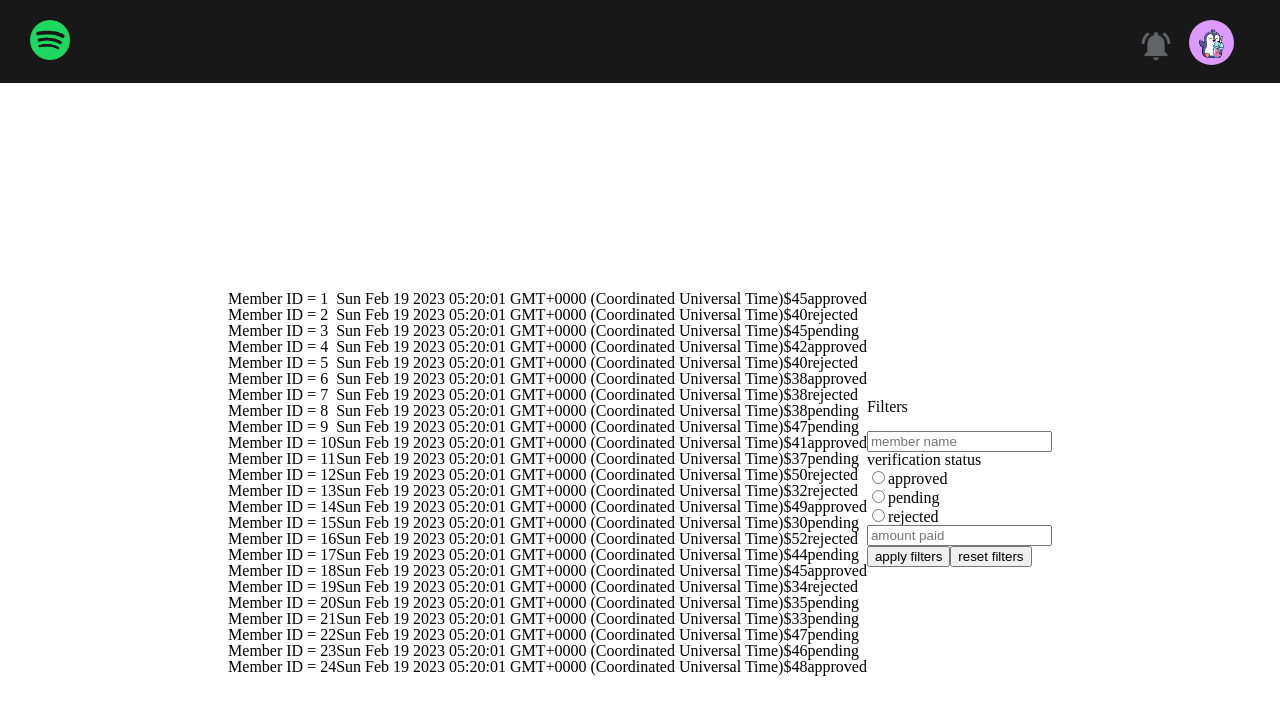
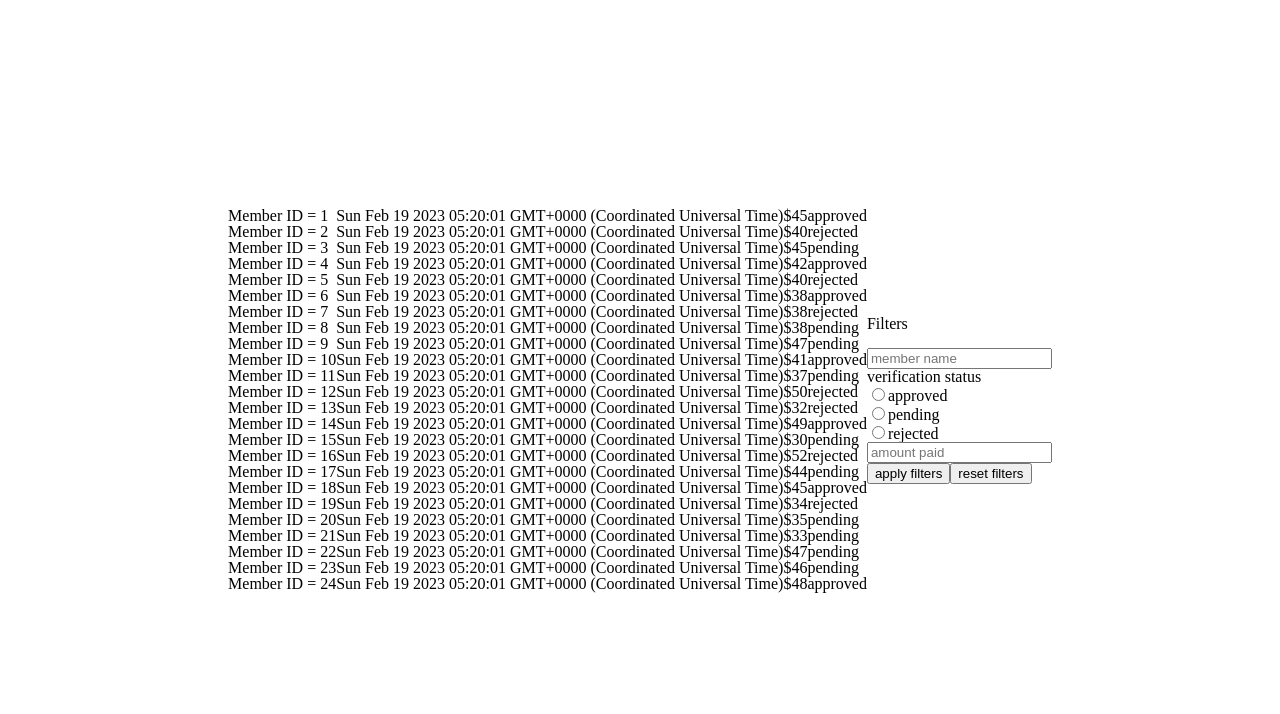
Before and after one commit to dingdongg/spotify-payment, a Vue app: page / in a window 1280 px wide. Shown: the top 714 px of the page. Built offline with nearby package versions, Linux system fonts and the light colour scheme.

Commit message:
remove root fragmentation

```diff
--- a/src/App.vue
+++ b/src/App.vue
@@ -51,7 +51,8 @@ for (let i = 1; i < 25; i++) {
 
 
 <template>
-  <NavBar/>
+  <div>
+    <!-- <NavBar/> -->
     <AdminPaymentHistoryView
       :payments="mockPayments"
     />
@@ -60,6 +61,7 @@ for (let i = 1; i < 25; i++) {
       :members="mockData"
     /> -->
     <!-- <LoginView></LoginView> -->
+  </div>
 </template>
 
 
```
Lines whose indentation alone changed are shown as unchanged.
